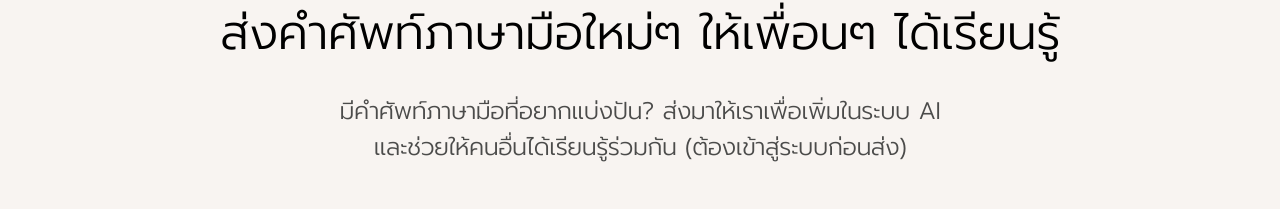
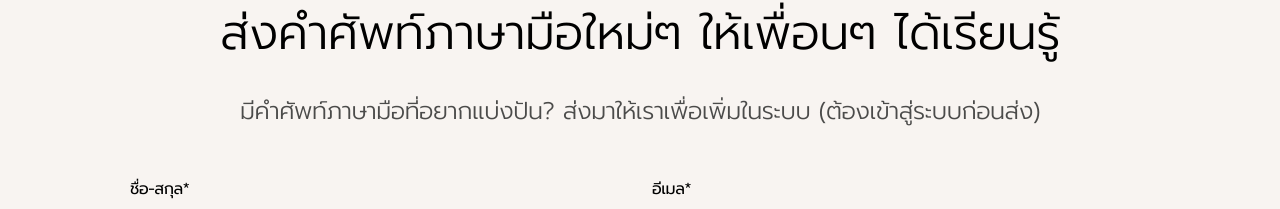
Before and after one commit to Woora20/handyb-aihelp, a React (Vite) app in the folder PJ_Interact_Web/PJ_HandyBridge_InteracWeb/: page /submit-word in a window 1280 px wide. Shown: the part 241-450 px from the top of the page. Built offline with nearby package versions, Linux system fonts and the light colour scheme; no server answers.

Commit message:
Update SubmitWord.tsx

```diff
--- a/PJ_Interact_Web/PJ_HandyBridge_InteracWeb/src/pages/SubmitWord.tsx
+++ b/PJ_Interact_Web/PJ_HandyBridge_InteracWeb/src/pages/SubmitWord.tsx
@@ -154,7 +154,7 @@ export default function SubmitWord() {
             <h1>ส่งคำศัพท์ภาษามือใหม่ๆ ให้เพื่อนๆ ได้เรียนรู้</h1>
             <p style={{ whiteSpace: "pre-line" }}>
               {!user
-                ? "มีคำศัพท์ภาษามือที่อยากแบ่งปัน? ส่งมาให้เราเพื่อเพิ่มในระบบ AI\nและช่วยให้คนอื่นได้เรียนรู้ร่วมกัน (ต้องเข้าสู่ระบบก่อนส่ง)"
+                ? "มีคำศัพท์ภาษามือที่อยากแบ่งปัน? ส่งมาให้เราเพื่อเพิ่มในระบบ (ต้องเข้าสู่ระบบก่อนส่ง)"
                 : "มีคำศัพท์ภาษามือที่อยากแบ่งปัน? ส่งมาให้เราเพื่อเพิ่มในระบบ AI\nและช่วยให้คนอื่นได้เรียนรู้ร่วมกัน"}
             </p>
           </div>
```
